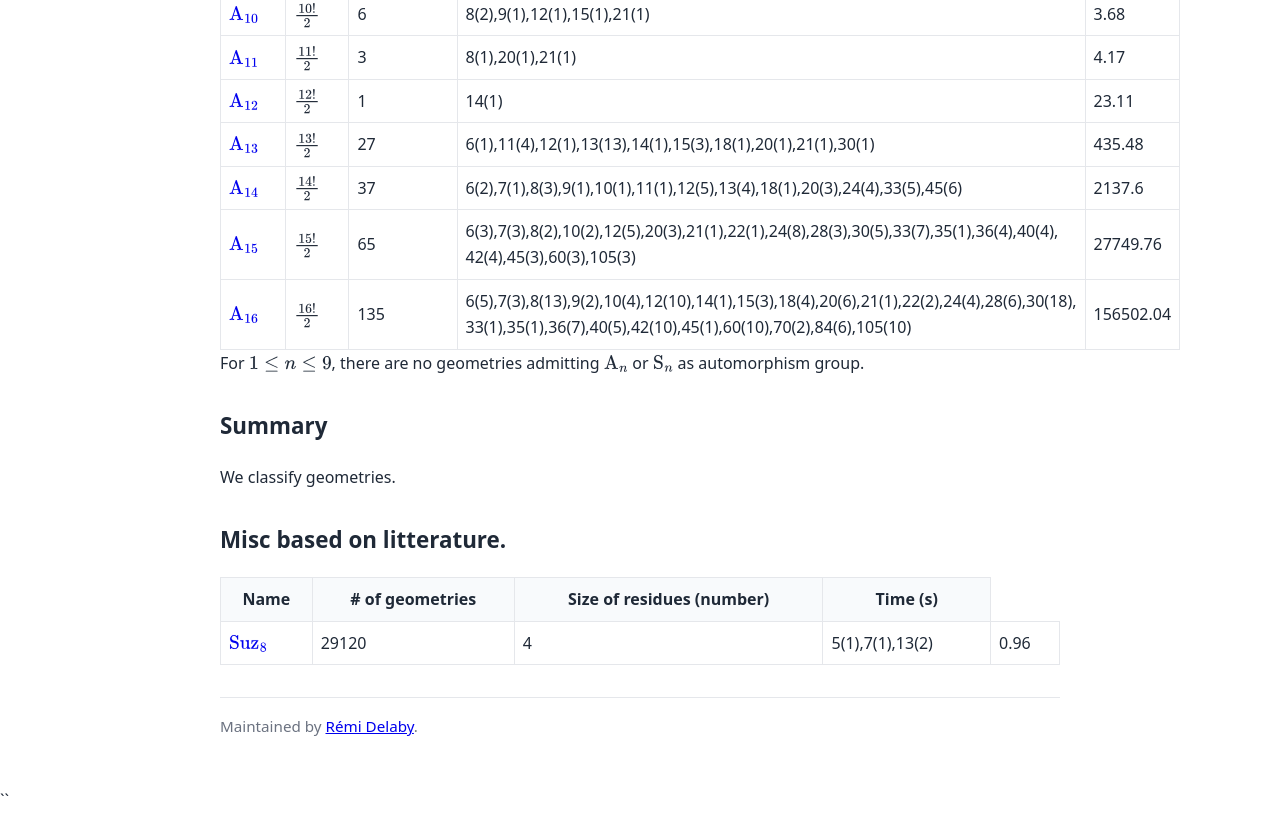
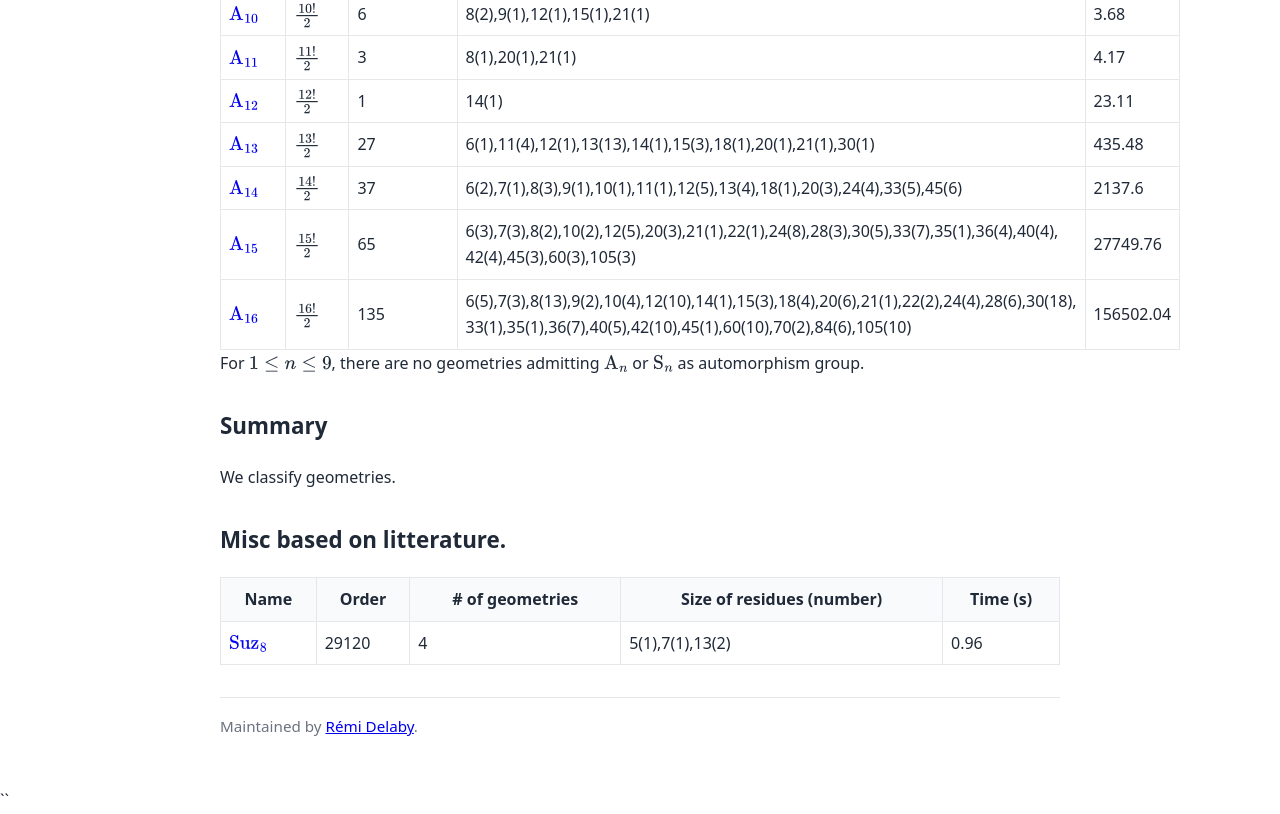
Before and after one commit to RDelaby/RDelaby.github.io, a plain HTML site: page atlas.html in a window 1280 px wide. Shown: the part 2058-2872 px from the top of the page. Drawn offline with nearby package versions, Linux system fonts and the light colour scheme.

Commit message:
Update atlas.html

```diff
--- a/atlas.html
+++ b/atlas.html
@@ -367,6 +367,7 @@
       <thead>
         <tr>
           <th>Name</th>
+          <th>Order</th>
           <th># of geometries</th>
           <th>Size of residues (number)</th>
           <th>Time (s)</th>
```
